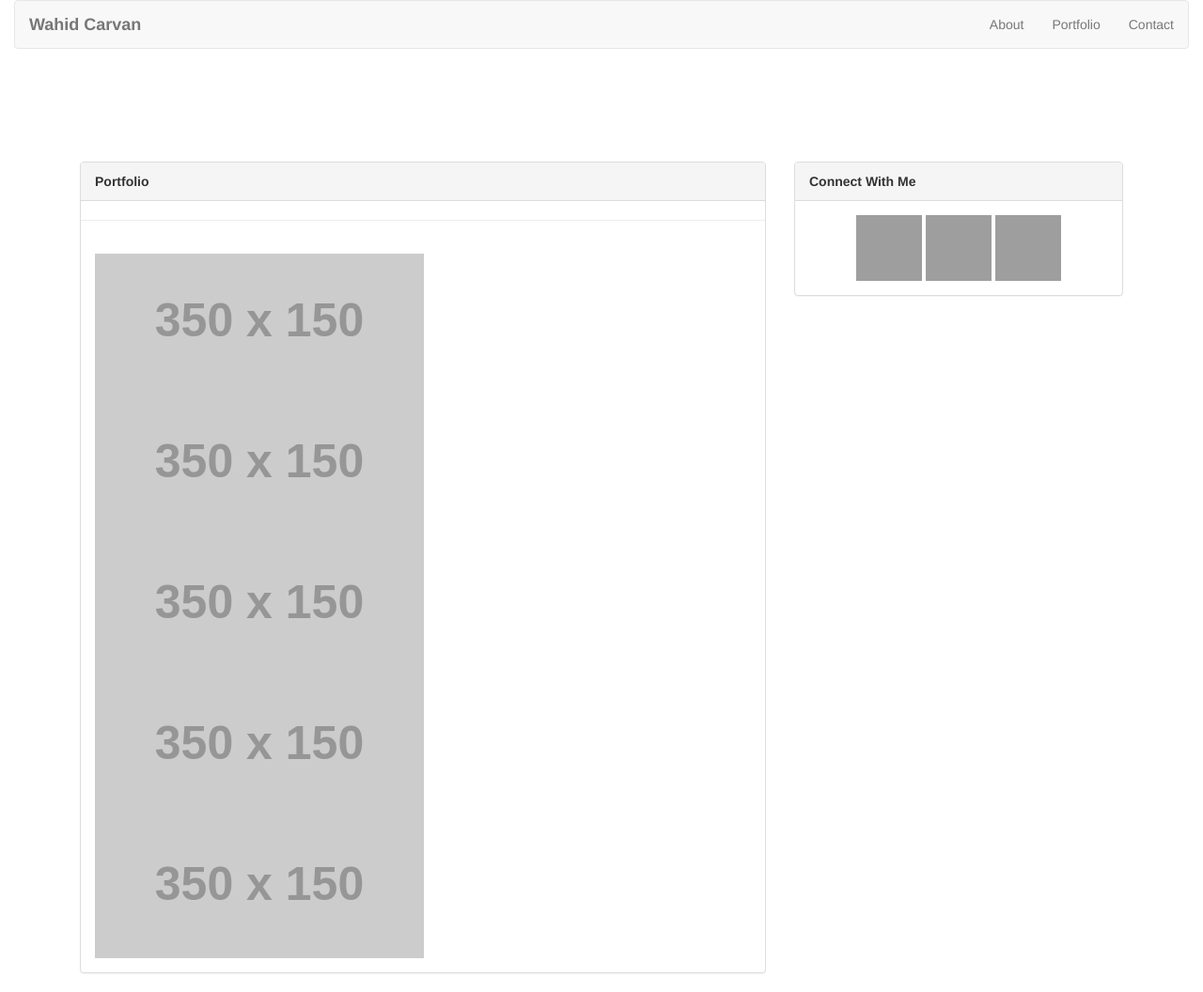
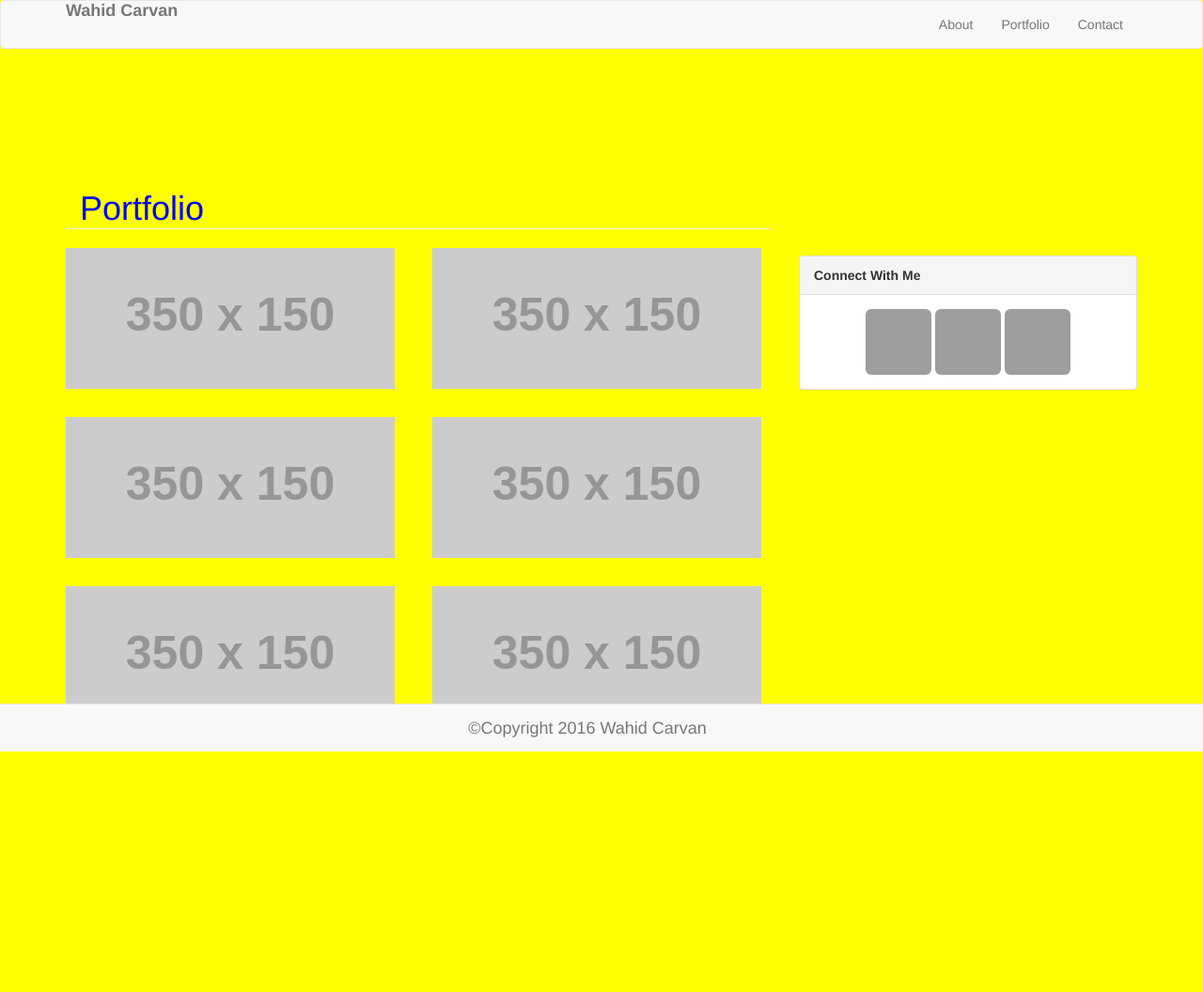
Before and after one commit to wahidCarvan/basic-portfolio-1, a PHP site: page /portfolihw2.html in a window 1280 px wide. Shown: the whole page at 94% size. After the commit the page ends 800 px from the top, so only its background shows below. Run offline with PHP 8.4, Linux system fonts and the light colour scheme; grey boxes labelled with a size stand in for pictures from a placeholder-image service; some libraries are stand-ins or nearby versions; grey boxes are pictures that could not be loaded.

Commit message:
corrections

```diff
--- /dev/null
+++ b/css/styles.css
@@ -0,0 +1,29 @@
+body {
+	background-color: yellow;
+	color:blue;
+}
+
+#footer-brand {
+    float: left;
+    padding: 15px;
+    text-align: center;
+    width: 100%;
+}
+.navbar-brand {float:none;}
+
+.panel-default {
+	margin-top:  100px;
+}
+.panel-heading{
+	padding: top: 100px;
+}
+.main{
+	margin-bottom: 155px !important;
+}
+#page-title{
+margin-top: 140px ;
+}
+
+hr {
+	margin-top: -20px;
+}
--- /dev/null
+++ b/pagetheme.css
@@ -0,0 +1,2 @@
+
+http://bootswatch.com/flatly/bootstrap.css
--- a/portfolihw2.html
+++ b/portfolihw2.html
@@ -2,16 +2,17 @@
 <html lang='em'>
 <head>
  <meta charset="UTF-8">
+ <meta http-equiv="X-UA-Compatible" content="IE=edge">
+  <meta name="viewport" content="width=device-width, initial-scale=1">
 	 <title>wahid carvan</title>
-	<link rel="stylesheet" href="https://maxcdn.bootstrapcdn.com/bootstrap/3.3.6/css/bootstrap.min.css" integrity="sha384-1q8mTJOASx8j1Au+a5WDVnPi2lkFfwwEAa8hDDdjZlpLegxhjVME1fgjWPGmkzs7" crossorigin="anonymous">
-	<link rel="stylesheet" type="text/css" href="portfoliohw2.css">
+	 <link rel="stylesheet" href="http://bootswatch.com/cerulean/bootstrap.css">
+	 <link rel="stylesheet" type="text/css" href="css/styles.css">
 </head>
   <body>
-  	<div class="container-fluid">
   	<nav class="navbar navbar-default">
+      <div class="container">
         <div class="navbar-header">
-          <a class="navbar-brand" href="indexhw2.html"><strong>Wahid Carvan</strong>
-          </a>
+          <a class="navbar-brand" href="indexhw2.html"><strong>Wahid Carvan</strong></a>
         </div>
         <div class="collapse navbar-collapse" id="bs-example-navbar-collapse-1">
           <ul class="nav navbar-nav navbar-right">
@@ -22,42 +23,64 @@
         </div>
       </div>
     </nav>
+
     <br>
     <br>
     <br>
     <br>
     <br>
-    <div class="container">
+<div class="container main">
+  <div class="row">
+      <div class="col-md-8">
+        <div class="panel-heading"><strong><h1>Portfolio</h1></strong></div>
+        <hr>
 
-    <div class="col-md-8">
-        <div class="panel panel-default">
-  <div class="panel-heading"><strong>Portfolio</strong></div>
-  <hr>
-  <div class="panel-body"style="text-align:center;">
+
         <div class="row">
           <div class="col-md-6">
-
-  <img src="http://placehold.it/350x150" style="padding-bottom:px;">
+            <img src="http://placehold.it/350x150" style="padding-bottom:30px;">
+          </div>
+          <div class="col-md-6">
+            <img src="http://placehold.it/350x150" style="padding-bottom:30px;">
+          </div>
+        </div>
         <div class="row">
           <div class="col-md-6">
-  <img src="http://placehold.it/350x150">
+            <img src="http://placehold.it/350x150" style="padding-bottom:30px;">
+          </div>
+          <div class="col-md-6">
+            <img src="http://placehold.it/350x150" style="padding-bottom:30px;">
+          </div>
+        </div>
       <div class="row">
           <div class="col-md-6">
-  <img src="http://placehold.it/350x150">
-  <div class="row">
+            <img src="http://placehold.it/350x150" style="padding-bottom:30px;">
+          </div>
           <div class="col-md-6">
-  <img src="http://placehold.it/350x150">
-  <div class="row">
-  <div class="col-md-6">
-  <img src="http://placehold.it/350x150">
+            <img src="http://placehold.it/350x150" style="padding-bottom:30px;">
           </div>
         </div>
+
+
       </div>
-  </div>
-  </div>
-  </div>
-  </div>
-  </div>
+      <!-- New section starts here-->
+      <div class="col-md-4">
+        <div class="panel panel-default">
+          <div class="panel-heading"><strong> Connect With Me</strong></div>
+            <div class="panel-body" style="text-align: center;">
+
+
+
+            <a class="pic" href="https://github.com/wahidc7101" target="blank">
+              <img src= "https://cdn1.iconfinder.com/data/icons/logotypes/32/github-128.png" class="img-rounded" width="70" height="70" >
+            </a>
+             <a class="pic"href="https://https://www.linkedin.com/in/wahid-carvan-43448730" target="blank">
+              <img src="https://cdn0.iconfinder.com/data/icons/social-flat-rounded-rects/512/linkedin-128.png" class="img-rounded" width="70" height="70" >
+             </a>
+          <a class="pic" href="http://stackexchange.com/users/8342319/wahid-carvan"
+             target="blank">
+             <img src="https://cdn1.iconfinder.com/data/icons/picons-social/57/stackoverflow-128.png" class="img-rounded" width="70" height="70"class= "pic">
+              </a>
           </div>
        </div>
           </div>
@@ -66,35 +89,14 @@
 
 
 
-
-
-
-
-
-
-
-
-<div class="col-md-4">
-        <div class="panel panel-default">
-  <div class="panel-heading"><strong> Connect With Me</strong></div>
-  <div class="panel-body" style="text-align: center;"
-
-
-
-    <a  href="https://github.com/wahidc7101" target="blank" >
-      <img src= "https://cdn1.iconfinder.com/data/icons/logotypes/32/github-128.png" width="70" height="70" class="pic">
-    </a>
-     <a class="pic"href="https://https://www.linkedin.com/in/wahid-carvan-43448730" target="blank">
-      <img src="https://cdn0.iconfinder.com/data/icons/social-flat-rounded-rects/512/linkedin-128.png" width="70" height="70" class= "pic" class="img-thumbnail">
-     </a>
-  <a class="pic" href="http://stackexchange.com/users/8342319/wahid-carvan"
-     target="blank">
-     <img src="https://cdn1.iconfinder.com/data/icons/picons-social/57/stackoverflow-128.png" width="70" height="70"class= "pic">
-      </a>
+<div class="footer">
+      <nav class="navbar navbar-default navbar-fixed-bottom ">
+        <div class="container ">
+          <div class="navbar-footer">
+            <a id="footer-brand" class="navbar-brand">&copy;Copyright 2016 Wahid Carvan</a>
           </div>
         </div>
+      </nav>
     </div>
-</div>
-
 </body>
 </html>
--- a/portfoliohw2.css
+++ b/portfoliohw2.css
@@ -1,6 +1,10 @@
-.porfolio{
-margin-bottom: 25px;
-margin-right: 25px;
-float: right;
+body {
+   padding-top: 70px; /* Required padding for .navbar-fixed-top. Remove if using .navbar-static-top. Change if height of navigation changes. */
+}
 
+.portfolio-item {
+   margin-bottom: 25px;
 }
+
+footer {
+   margin: 50px 0;
```
Also changed, not shown: contacthw2.html (+21 -15 lines), demo.html (added, +63 -0 lines), indexhw2.html (+15 -15 lines), style.css (line endings or trailing spaces). Lines whose indentation alone changed are shown as unchanged.
